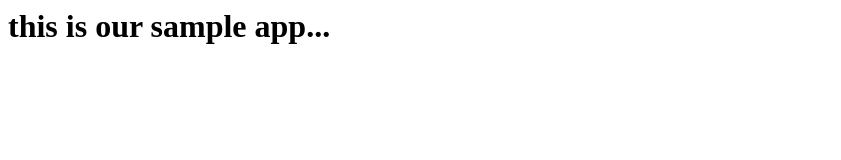
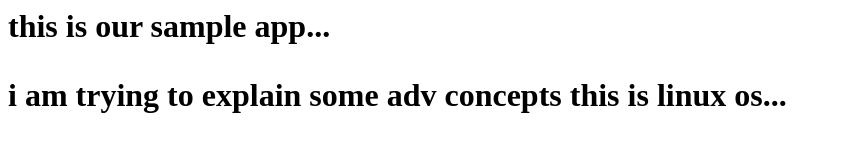
Before and after one commit to S1989B/dev897, a plain HTML site: page index.html in a window 1280 px wide. Shown: the whole page, without its empty margins (0-841 px from the left). Drawn offline with Linux system fonts and the light colour scheme.

Commit message:
added paragram to index on linux

```diff
--- a/index.html
+++ b/index.html
@@ -1 +1,2 @@
 <h1>this is our sample app...<h1>
+<p>i am trying to explain some adv concepts this is linux os...</p>
```
